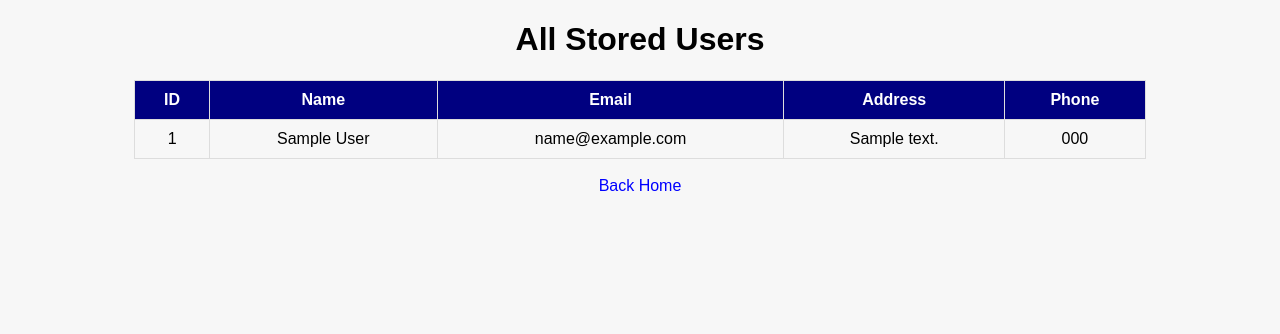
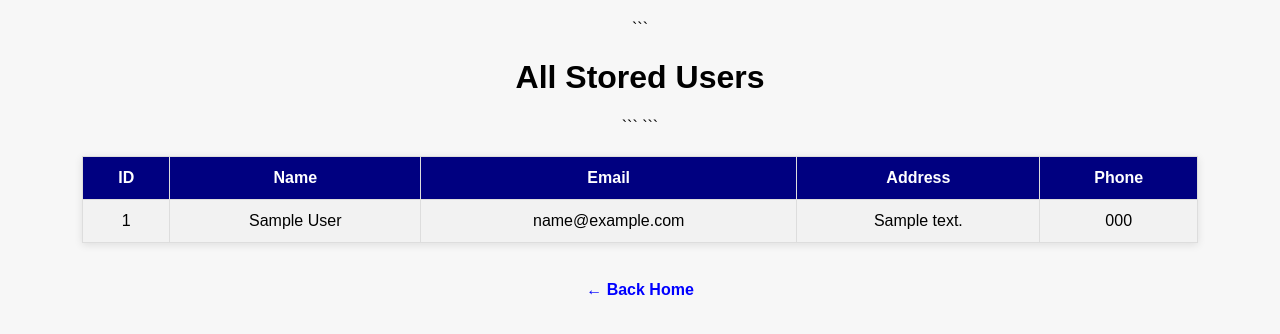
Before and after one commit to Mahesh1-code141/Managenet_Credentials, a Flask app: page /show-all in a window 1280 px wide. Shown: the top 334 px of the page. Run offline with Flask 3, Linux system fonts and the light colour scheme; tables that the repository leaves empty hold one stand-in row (values such as "Sample post"); data that the repository does not hold is empty.

Commit message:
Update showall.html

````diff
--- a/templates/showall.html
+++ b/templates/showall.html
@@ -1,35 +1,67 @@
 <!DOCTYPE html>
-<html>
+
+<html lang="en">
 <head>
+    <meta charset="UTF-8">
+    <meta name="viewport" content="width=device-width, initial-scale=1.0">
     <title>All Users</title>
     <style>
-        body{
-            font-family: Arial;
-            text-align:center;
-            background:#f7f7f7;
+        body {
+            font-family: Arial, sans-serif;
+            text-align: center;
+            background: #f7f7f7;
+            margin: 0;
+            padding: 20px;
         }
 
-        table{
-            width:80%;
-            margin:auto;
-            border-collapse:collapse;
+```
+    h1 {
+        color: #333;
     }
 
-        th,td{
-            border:1px solid #ddd;
-            padding:10px;
+    table {
+        width: 90%;
+        margin: 20px auto;
+        border-collapse: collapse;
+        background: white;
+        box-shadow: 0 2px 8px rgba(0,0,0,0.1);
     }
 
-        th{
-            background:navy;
-            color:white;
+    th, td {
+        border: 1px solid #ddd;
+        padding: 12px;
     }
 
-        a{
-            text-decoration:none;
-            color:blue;
+    th {
+        background: navy;
+        color: white;
+    }
+
+    tr:nth-child(even) {
+        background: #f2f2f2;
+    }
+
+    tr:hover {
+        background: #e6f2ff;
+    }
+
+    a {
+        text-decoration: none;
+        color: blue;
+        font-weight: bold;
+    }
+
+    a:hover {
+        text-decoration: underline;
+    }
+
+    .no-data {
+        padding: 20px;
+        color: #777;
     }
 </style>
+```
+
 </head>
 <body>
 
@@ -44,6 +76,8 @@
         <th>Phone</th>
     </tr>
 
+```
+{% if users %}
     {% for user in users %}
     <tr>
         <td>{{ user.id }}</td>
@@ -53,11 +87,17 @@
         <td>{{ user.phonenumber }}</td>
     </tr>
     {% endfor %}
+{% else %}
+    <tr>
+        <td colspan="5" class="no-data">No users found</td>
+    </tr>
+{% endif %}
+```
 
 </table>
 
 <br>
-<a href="/">Back Home</a>
+<a href="/">← Back Home</a>
 
 </body>
 </html>
````
Lines whose indentation alone changed are shown as unchanged.
